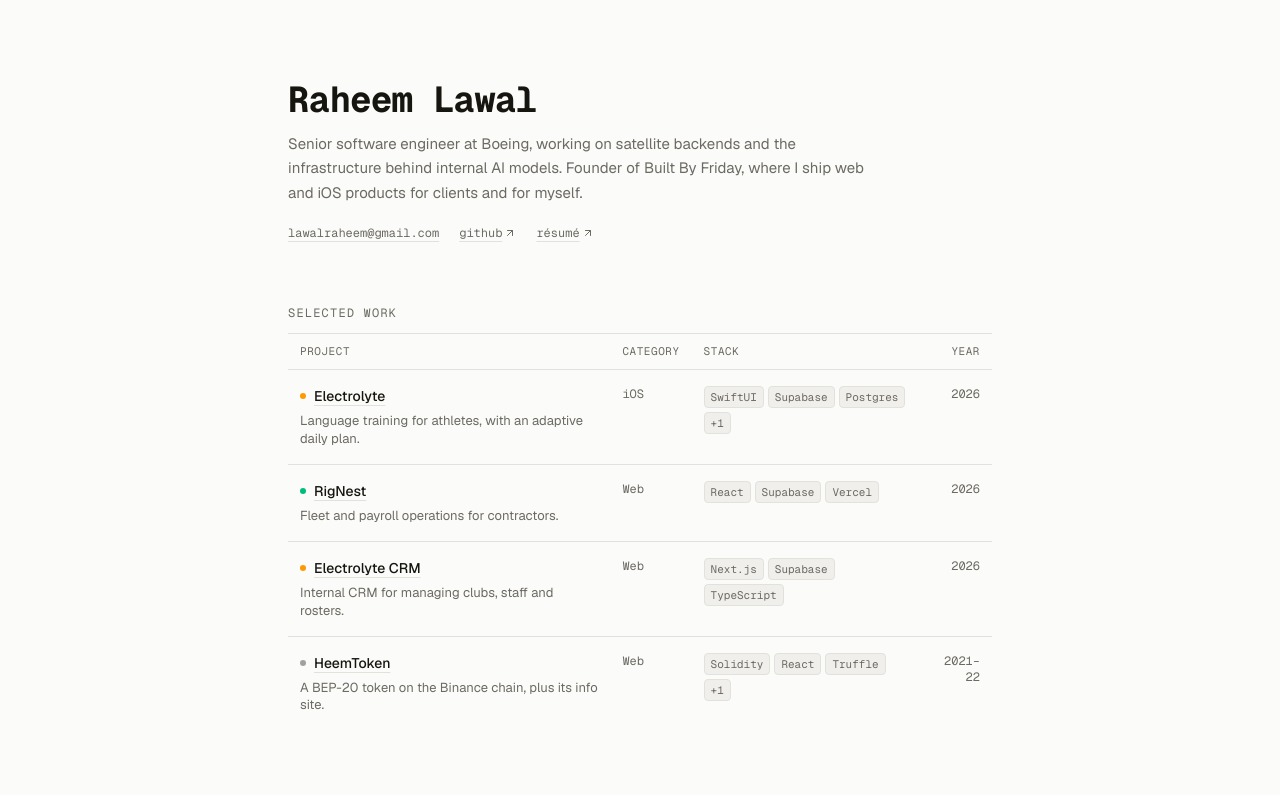
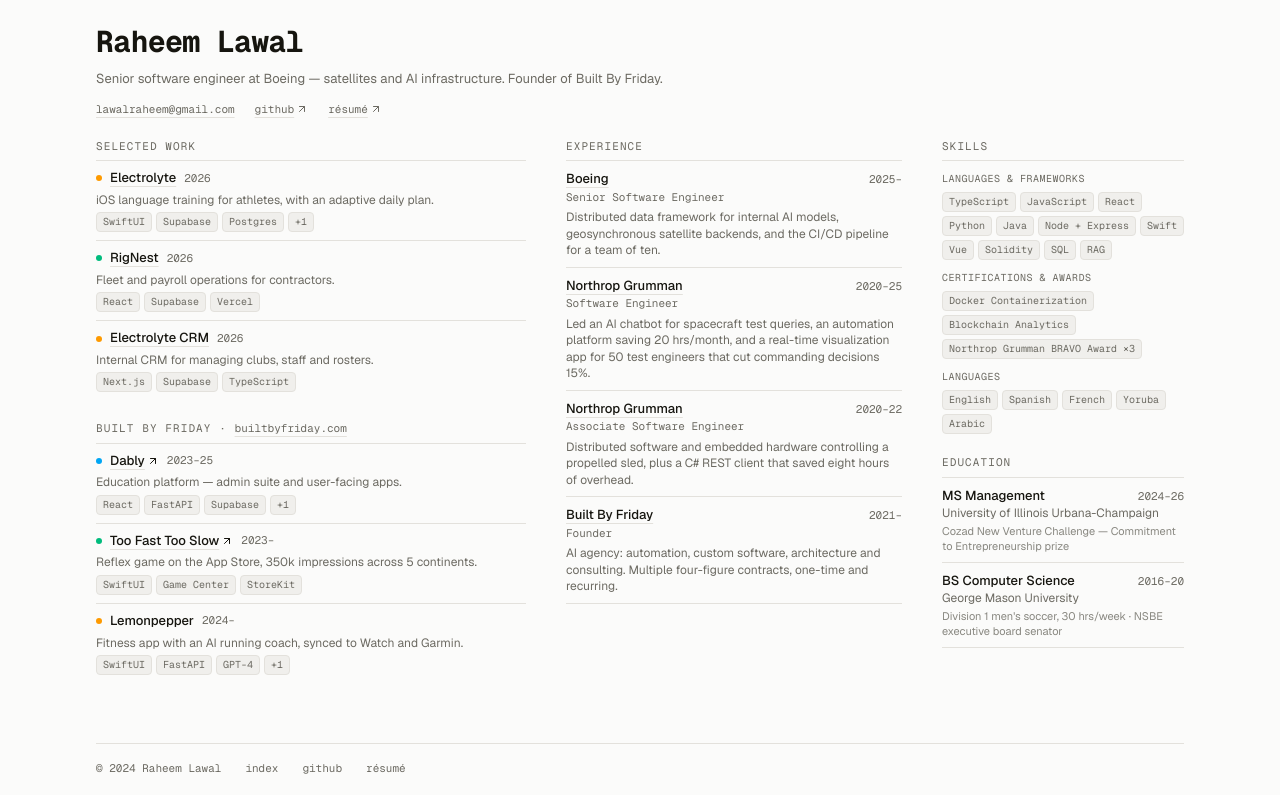
Before and after one commit to raheemlawal/raheemcantcode, a Next.js app: page / in a window 1280 px wide. Shown: the top 795 px of the page. Built offline with nearby package versions, Linux system fonts and the light colour scheme.

Commit message:
fit index in one view, drop heemtoken, mark electrolyte as ios

```diff
--- a/app/layout.tsx
+++ b/app/layout.tsx
@@ -41,9 +41,9 @@ export default function RootLayout({
       <body
         className={`${geistSans.variable} ${geistMono.variable} min-h-dvh antialiased`}
       >
-        <div className="mx-auto flex min-h-dvh max-w-3xl flex-col px-6 py-14 sm:px-8 sm:py-20">
+        <div className="mx-auto flex min-h-dvh max-w-6xl flex-col px-6 py-6 sm:px-8">
           <main className="flex-1">{children}</main>
-          <footer className="mt-24 flex flex-wrap items-center gap-x-6 gap-y-2 border-t border-border pt-6 font-mono text-xs text-muted-foreground">
+          <footer className="mt-6 flex flex-wrap items-center gap-x-6 gap-y-2 border-t border-border pt-4 font-mono text-[11px] text-muted-foreground">
             <span>
               © {new Date().getFullYear()} {site.name}
             </span>
--- a/app/page.tsx
+++ b/app/page.tsx
@@ -4,8 +4,6 @@ import {
   Table,
   TableBody,
   TableCell,
-  TableHead,
-  TableHeader,
   TableRow,
 } from "@/components/ui/table";
 import { StackTags, StatusDot, Tag } from "@/components/tag";
@@ -13,31 +11,30 @@ import { agencyProjects, soloProjects, type Project } from "@/lib/projects";
 import { education, experience, skills } from "@/lib/resume";
 import { site } from "@/lib/site";
 
-function Section({
-  id,
-  title,
-  children,
-}: {
-  id: string;
-  title: string;
-  children: React.ReactNode;
-}) {
+/**
+ * The index is a single view: everything visible at once on a laptop, no
+ * scrolling. That constraint drives the whole file — three columns, no table
+ * headers, one line of prose per entry. Anything that needs more room belongs
+ * in a case study or the résumé PDF, not here.
+ *
+ * Below `lg` the columns stack and the page scrolls normally; fitting this much
+ * on a phone screen isn't possible and squinting isn't a feature.
+ */
+
+function Heading({ id, children }: { id: string; children: React.ReactNode }) {
   return (
-    <section aria-labelledby={id} className="mt-16 first:mt-0">
     <h2
       id={id}
-        className="mb-3 font-mono text-xs uppercase tracking-widest text-muted-foreground"
+      className="mb-1.5 font-mono text-[11px] uppercase tracking-widest text-muted-foreground"
     >
-        {title}
+      {children}
     </h2>
-      {children}
-    </section>
   );
 }
 
 /**
- * The row title links to the case study when there is one, and out to the live
- * thing when there isn't — so no row is a dead end.
+ * Links to the case study when there is one, out to the live thing when there
+ * isn't — so no row is a dead end.
  */
 function ProjectTitle({ project }: { project: Project }) {
   const linkClass =
@@ -72,47 +69,23 @@ function ProjectTitle({ project }: { project: Project }) {
 function ProjectTable({ projects }: { projects: Project[] }) {
   return (
     <Table className="border-t border-border">
-      {/* Only one column survives on mobile, so the header earns nothing there. */}
-      <TableHeader className="hidden sm:table-header-group">
-        <TableRow className="hover:bg-transparent">
-          <TableHead className="h-9 px-3 font-mono text-[11px] font-normal uppercase tracking-wider">
-            Project
-          </TableHead>
-          <TableHead className="hidden h-9 px-3 font-mono text-[11px] font-normal uppercase tracking-wider sm:table-cell">
-            Category
-          </TableHead>
-          <TableHead className="hidden h-9 px-3 font-mono text-[11px] font-normal uppercase tracking-wider sm:table-cell">
-            Stack
-          </TableHead>
-          <TableHead className="hidden h-9 px-3 text-right font-mono text-[11px] font-normal uppercase tracking-wider sm:table-cell">
-            Year
-          </TableHead>
-        </TableRow>
-      </TableHeader>
       <TableBody>
         {projects.map((project) => (
           <TableRow key={project.slug} className="group relative">
-            <TableCell className="px-3 py-4 align-top">
-              <span className="flex items-center gap-2">
+            <TableCell className="px-0 py-2 align-top">
+              <span className="flex items-center gap-2 text-[13px]">
                 <StatusDot status={project.status} />
                 <ProjectTitle project={project} />
+                <span className="font-mono text-[11px] tabular-nums text-muted-foreground">
+                  {project.year}
                 </span>
-              <span className="mt-1.5 block max-w-sm text-[13px] leading-snug text-muted-foreground">
+              </span>
+              <span className="mt-1 block text-[12px] leading-snug text-muted-foreground">
                 {project.oneLiner}
               </span>
-              {/* Stack has its own column from sm up; inline it on mobile. */}
-              <span className="mt-2.5 flex sm:hidden">
+              <span className="mt-1 flex">
                 <StackTags stack={project.stack} limit={3} />
               </span>
-            </TableCell>
-            <TableCell className="hidden px-3 py-4 align-top font-mono text-xs text-muted-foreground sm:table-cell">
-              {project.category}
-            </TableCell>
-            <TableCell className="hidden px-3 py-4 align-top sm:table-cell">
-              <StackTags stack={project.stack} limit={3} />
-            </TableCell>
-            <TableCell className="hidden px-3 py-4 text-right align-top font-mono text-xs tabular-nums text-muted-foreground sm:table-cell">
-              {project.year}
             </TableCell>
           </TableRow>
         ))}
@@ -123,15 +96,15 @@ function ProjectTable({ projects }: { projects: Project[] }) {
 
 export default function Home() {
   return (
-    <>
-      <header className="mb-14">
-        <h1 className="font-mono text-3xl font-bold tracking-tight sm:text-4xl">
+    <div className="flex h-full flex-col">
+      <header>
+        <h1 className="font-mono text-2xl font-bold tracking-tight sm:text-3xl">
           {site.name}
         </h1>
-        <p className="mt-3 max-w-xl text-[15px] leading-relaxed text-muted-foreground">
+        <p className="mt-2 max-w-4xl text-[13px] leading-relaxed text-muted-foreground">
           {site.description}
         </p>
-        <div className="mt-5 flex flex-wrap gap-x-5 gap-y-2 font-mono text-xs">
+        <div className="mt-3 flex flex-wrap gap-x-5 gap-y-1.5 font-mono text-[11px]">
           <a
             href={`mailto:${site.email}`}
             className="text-muted-foreground underline decoration-border underline-offset-4 transition-colors hover:text-foreground hover:decoration-current"
@@ -153,35 +126,39 @@ export default function Home() {
         </div>
       </header>
 
-      <Section id="work" title="Selected work">
+      <div className="mt-5 grid gap-x-10 gap-y-8 lg:grid-cols-12">
+        <div className="flex flex-col gap-5 lg:col-span-5">
+          <section aria-labelledby="work">
+            <Heading id="work">Selected work</Heading>
             <ProjectTable projects={soloProjects} />
-      </Section>
+          </section>
 
-      <Section id="agency" title="Built By Friday">
-        <p className="-mt-1 mb-4 max-w-xl text-[13px] leading-relaxed text-muted-foreground">
-          My agency. Client and in-house products, shipped since 2021 —{" "}
+          <section aria-labelledby="agency">
+            <Heading id="agency">
+              Built By Friday ·{" "}
               <a
                 href="https://builtbyfriday.com"
                 target="_blank"
                 rel="noreferrer"
-            className="underline decoration-border underline-offset-4 transition-colors hover:text-foreground hover:decoration-current"
+                className="normal-case tracking-normal underline decoration-border underline-offset-4 transition-colors hover:text-foreground hover:decoration-current"
               >
                 builtbyfriday.com
               </a>
-          .
-        </p>
+            </Heading>
             <ProjectTable projects={agencyProjects} />
-      </Section>
+          </section>
+        </div>
 
-      <Section id="experience" title="Experience">
+        <section aria-labelledby="experience" className="lg:col-span-4">
+          <Heading id="experience">Experience</Heading>
           <ul className="border-t border-border">
             {experience.map((role) => (
               <li
                 key={`${role.company}-${role.title}`}
-              className="border-b border-border px-3 py-4"
+                className="border-b border-border py-2"
               >
-              <div className="flex flex-wrap items-baseline justify-between gap-x-4 gap-y-1">
-                <h3 className="font-medium">
+                <div className="flex items-baseline justify-between gap-3">
+                  <h3 className="text-[13px] font-medium">
                     {role.href ? (
                       <a
                         href={role.href}
@@ -194,31 +171,32 @@ export default function Home() {
                     ) : (
                       role.company
                     )}
-                  <span className="text-muted-foreground"> · {role.title}</span>
                   </h3>
-                <span className="font-mono text-xs tabular-nums text-muted-foreground">
+                  <span className="shrink-0 font-mono text-[11px] tabular-nums text-muted-foreground">
                     {role.period}
                   </span>
                 </div>
-              <p className="mt-1.5 max-w-2xl text-[13px] leading-relaxed text-muted-foreground">
+                <p className="font-mono text-[11px] text-muted-foreground">
+                  {role.title}
+                </p>
+                <p className="mt-1 text-[12px] leading-snug text-muted-foreground">
                   {role.summary}
                 </p>
-              <span className="mt-2.5 flex">
-                <StackTags stack={role.stack} />
-              </span>
               </li>
             ))}
           </ul>
-      </Section>
+        </section>
 
-      <Section id="skills" title="Skills">
-        <dl className="grid gap-5 border-t border-border pt-4 sm:grid-cols-2">
+        <div className="flex flex-col gap-5 lg:col-span-3">
+          <section aria-labelledby="skills">
+            <Heading id="skills">Skills</Heading>
+            <dl className="flex flex-col gap-2.5 border-t border-border pt-2.5">
               {skills.map((group) => (
                 <div key={group.label}>
-              <dt className="font-mono text-[11px] uppercase tracking-wider text-muted-foreground">
+                  <dt className="font-mono text-[10px] uppercase tracking-wider text-muted-foreground">
                     {group.label}
                   </dt>
-              <dd className="mt-2 flex flex-wrap gap-1">
+                  <dd className="mt-1.5 flex flex-wrap gap-1">
                     {group.items.map((item) => (
                       <Tag key={item}>{item}</Tag>
                     ))}
@@ -226,33 +204,33 @@ export default function Home() {
                 </div>
               ))}
             </dl>
-      </Section>
+          </section>
 
-      <Section id="education" title="Education">
+          <section aria-labelledby="education">
+            <Heading id="education">Education</Heading>
             <ul className="border-t border-border">
               {education.map((school) => (
-            <li key={school.name} className="border-b border-border px-3 py-4">
-              <div className="flex flex-wrap items-baseline justify-between gap-x-4 gap-y-1">
-                <h3 className="font-medium">
-                  {school.name}
-                  <span className="text-muted-foreground">
-                    {" "}
-                    · {school.degree}
-                  </span>
-                </h3>
-                <span className="font-mono text-xs tabular-nums text-muted-foreground">
+                <li key={school.name} className="border-b border-border py-2">
+                  <div className="flex items-baseline justify-between gap-3">
+                    <h3 className="text-[13px] font-medium">{school.degree}</h3>
+                    <span className="shrink-0 font-mono text-[11px] tabular-nums text-muted-foreground">
                       {school.period}
                     </span>
                   </div>
+                  <p className="text-[12px] leading-snug text-muted-foreground">
+                    {school.name}
+                  </p>
                   {school.note && (
-                <p className="mt-1.5 text-[13px] leading-relaxed text-muted-foreground">
+                    <p className="mt-0.5 text-[11px] leading-snug text-muted-foreground/80">
                       {school.note}
                     </p>
                   )}
                 </li>
               ))}
             </ul>
-      </Section>
-    </>
+          </section>
+        </div>
+      </div>
+    </div>
   );
 }
--- a/app/work/[slug]/page.tsx
+++ b/app/work/[slug]/page.tsx
@@ -48,7 +48,7 @@ export default async function CaseStudy({
   const { default: Body } = await import(`@/content/${slug}.mdx`);
 
   return (
-    <article>
+    <article className="mx-auto max-w-3xl">
       <Link
         href="/"
         className="inline-flex items-center gap-1.5 font-mono text-xs text-muted-foreground transition-colors hover:text-foreground"
--- a/components/tag.tsx
+++ b/components/tag.tsx
@@ -3,7 +3,7 @@ import type { Status } from "@/lib/projects";
 
 export function Tag({ children }: { children: React.ReactNode }) {
   return (
-    <span className="inline-flex items-center rounded border border-border bg-muted px-1.5 py-0.5 font-mono text-[11px] leading-4 text-muted-foreground">
+    <span className="inline-flex items-center rounded border border-border bg-muted px-1.5 py-px font-mono text-[10px] leading-4 text-muted-foreground">
       {children}
     </span>
   );
--- a/lib/projects.ts
+++ b/lib/projects.ts
@@ -50,7 +50,7 @@ export const projects: Project[] = [
     status: "in progress",
     year: "2026",
     stack: ["SwiftUI", "Supabase", "Postgres", "APNs"],
-    oneLiner: "Language training for athletes, with an adaptive daily plan.",
+    oneLiner: "iOS language training for athletes, with an adaptive daily plan.",
     links: [{ label: "electrolyte.app", href: "https://electrolyte.app" }],
     closedSource: true,
     caseStudy: true,
@@ -76,17 +76,6 @@ export const projects: Project[] = [
     stack: ["Next.js", "Supabase", "TypeScript"],
     oneLiner: "Internal CRM for managing clubs, staff and rosters.",
     closedSource: true,
-    caseStudy: true,
-  },
-  {
-    slug: "heemtoken",
-    name: "HeemToken",
-    category: "Web",
-    status: "archived",
-    year: "2021–22",
-    stack: ["Solidity", "React", "Truffle", "Netlify"],
-    oneLiner: "A BEP-20 token on the Binance chain, plus its info site.",
-    links: [{ label: "heemtoken.com", href: "https://heemtoken.com" }],
     caseStudy: true,
   },
   {
--- a/lib/resume.ts
+++ b/lib/resume.ts
@@ -14,7 +14,8 @@ export type Role = {
   period: string;
   /** 3–6 tags, most important first */
   stack: string[];
-  /** Two or three sentences, past tense unless it's current work */
+  /** One line. The index shows everything at once, so it has to stay short —
+   *  full detail lives in the résumé PDF. */
   summary: string;
 };
 
@@ -26,7 +27,7 @@ export const experience: Role[] = [
     period: "2025–",
     stack: ["Python", "Kubernetes", "Docker", "Argo", "TypeScript", "AWS"],
     summary:
-      "Building the distributed framework that stores and moves training data for internal AI models. Hardening the backend for geosynchronous satellites through test-case refactoring and reliability checks, and running the GitLab CI/CD pipeline for a team of ten engineers.",
+      "Distributed data framework for internal AI models, geosynchronous satellite backends, and the CI/CD pipeline for a team of ten.",
   },
   {
     company: "Northrop Grumman",
@@ -35,7 +36,7 @@ export const experience: Role[] = [
     period: "2020–25",
     stack: ["React", "Python", "Vue", "Llama 3", "Electron", "Java"],
     summary:
-      "Led an AI chatbot that answered spacecraft test-interface questions and wrote scripts for hardware engineers. Built an automation platform that gave back 20 hours a month, and a real-time visualization app used by 50 test engineers that cut spacecraft commanding decisions by 15%. Also modernized a 20-year-old legacy desktop system and shipped weekly patches to the spacecraft test interface.",
+      "Led an AI chatbot for spacecraft test queries, an automation platform saving 20 hrs/month, and a real-time visualization app for 50 test engineers that cut commanding decisions 15%.",
   },
   {
     company: "Northrop Grumman",
@@ -44,7 +45,7 @@ export const experience: Role[] = [
     period: "2020–22",
     stack: ["Python", "Real-Time OS", "FPGA", "LabVIEW", "C#"],
     summary:
-      "Led a distributed system of software and embedded hardware that controlled, monitored and analyzed a propelled sled. Wrote a custom C# REST client for an internal server tool that saved eight hours of communication overhead.",
+      "Distributed software and embedded hardware controlling a propelled sled, plus a C# REST client that saved eight hours of overhead.",
   },
   {
     company: "Built By Friday",
@@ -53,7 +54,7 @@ export const experience: Role[] = [
     period: "2021–",
     stack: ["AI", "Automation", "Consulting"],
     summary:
-      "An agency doing automation, development and consulting — website design, custom software, architecture, data analytics and blockchain. Composed and closed multiple four-figure contracts on both one-time and recurring terms.",
+      "AI agency: automation, custom software, architecture and consulting. Multiple four-figure contracts, one-time and recurring.",
   },
 ];
 
--- a/lib/site.ts
+++ b/lib/site.ts
@@ -6,7 +6,7 @@ export const site = {
   url: "https://raheemcantcode.com",
   role: "Senior Software Engineer",
   description:
-    "Senior software engineer at Boeing, working on satellite backends and the infrastructure behind internal AI models. Founder of Built By Friday, where I ship web and iOS products for clients and for myself.",
+    "Senior software engineer at Boeing — satellites and AI infrastructure. Founder of Built By Friday.",
   email: "lawalraheem@gmail.com",
   socials: [
     { label: "github", href: "https://github.com/raheemlawal" },
```
Also changed, not shown: content/heemtoken.mdx (deleted, +0 -22 lines), 1 other file (tests, documents, lock files or other folders). Lines whose indentation alone changed are shown as unchanged.
